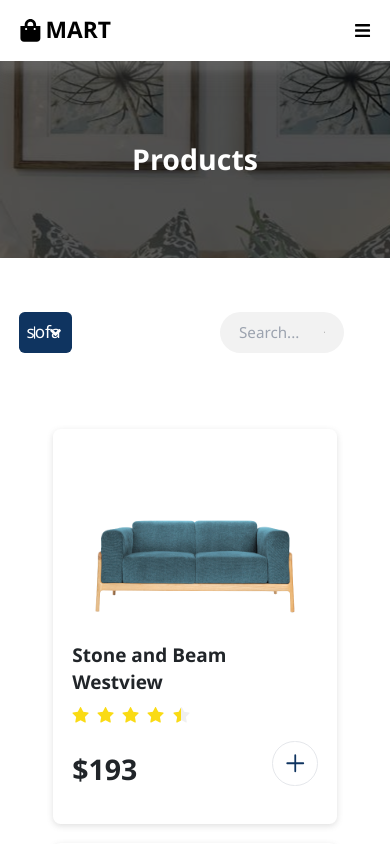
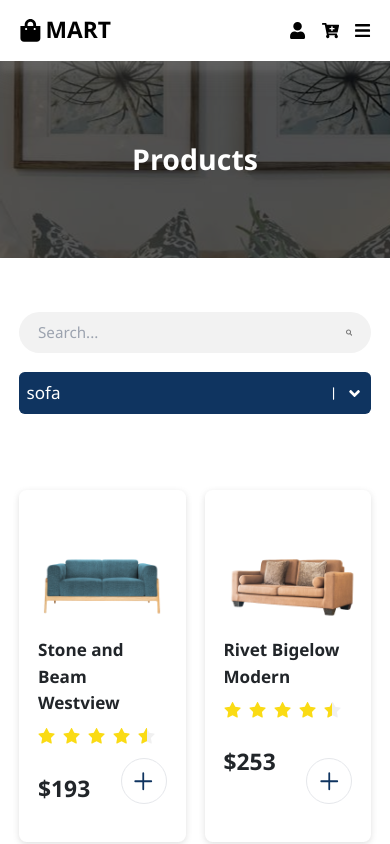
Before and after one commit to Chetan-B9/react-projects, a React (Vite) app in the folder ait-ecom-app/: page /shop/sofa in a window 390 px wide. Shown: the top 844 px of the page. Built offline with nearby package versions, Linux system fonts and the light colour scheme; the HTML template or start-up script is replaced by a standard one.

Commit message:
FIXED: Shop page issues

```diff
--- a/ait-ecom-app/src/Components/Header/Header.jsx
+++ b/ait-ecom-app/src/Components/Header/Header.jsx
@@ -1,4 +1,4 @@
-import { NavLink } from "react-router-dom";
+import { Link, NavLink } from "react-router-dom";
 import { useState } from "react";
 import {
   FaHome,
@@ -31,10 +31,14 @@ function Header() {
           <h2>MART</h2>
         </div>
 
-        <div className="drawer_container w-[70%] block md:hidden flex items-center justify-end">
-          <button className="" onClick={showDrawer}>
-            <FaBars className="text-lg" />
+        <div className="drawer_container w-[70%] md:hidden flex items-center justify-end">
+          <div className="text-lg h-full flex items-center gap-4">
+          <FaUser />
+          <Link><FaCartPlus /></Link>
+          <button onClick={showDrawer}>
+            <FaBars />
           </button>
+          </div>
 
           <Drawer
             placement={"top"}
@@ -66,16 +70,16 @@ function Header() {
                 </li>
                 <li>
                   <FaShoppingBag />
-                  <NavLink className={`menu_item text-sm`}>Shop</NavLink>
+                  <NavLink to={'/shop'} className={`menu_item text-sm`}>Shop</NavLink>
                 </li>
-                <li>
+                {/* <li>
                   <FaCartPlus />
                   <NavLink className={`menu_item text-sm`}>Cart</NavLink>
                 </li>
                 <li>
                   <FaUser />
                   <NavLink className={`menu_item text-sm`}>Profile</NavLink>
-                </li>
+                </li> */}
               </ul>
             </nav>
           </Drawer>
--- a/ait-ecom-app/src/Components/Home/ProductCard.jsx
+++ b/ait-ecom-app/src/Components/Home/ProductCard.jsx
@@ -14,7 +14,6 @@ function ProductCard({id, productName, price, imgUrl, avgRating, discount}) {
                 <div className='badge absolute top-3 left-3 bg-main text-white px-3 py-1 text-xs rounded-xl'>
                   {discount}% Off
                 </div>
-
         }
 
         <div className={`${homeStyle.like_button} absolute top-3 right-3 px-3 py-1 text-2xl w-fit h-fit text-[#757575]`}>
@@ -28,11 +27,11 @@ function ProductCard({id, productName, price, imgUrl, avgRating, discount}) {
         </div>
 
         <div className="mt-4 px-5">
-            <h3 className='text-xl font-semibold'>{productName}</h3>
+            <h3 className='text-lg md:text-xl font-semibold'>{productName}</h3>
             <Rate disabled allowHalf defaultValue={avgRating} className='text-lg mt-2'/>
         </div>
 
-        <div className='mt-6 px-5 font-semibold text-3xl'>
+        <div className='mt-6 px-5 font-semibold text-2xl md:text-3xl'>
             <h3>${price}</h3>
         </div>
 
--- a/ait-ecom-app/src/Components/Product/Product.jsx
+++ b/ait-ecom-app/src/Components/Product/Product.jsx
@@ -76,7 +76,7 @@ function Product() {
                                    </div>
                                    {
                                     active === 'desc' &&
-                                    <div className='mt-5'>
+                                    <div className='mt-5 text-justify'>
                                         <p>{product.description}</p>
                                     </div>
                                    }
@@ -106,7 +106,7 @@ function Product() {
                                       <h2 className='text-3xl font-semibold '>You might also like</h2>
                                    </div>
 
-                                   <div className="container grid grid-cols-1 md:grid-cols-2 lg:grid-cols-3 gap-5 mt-10">
+                                   <div className="container grid grid-cols-2 md:grid-cols-2 lg:grid-cols-3 gap-5 mt-10">
                                       {
                                         products.map((prd, index) => ( prd.category === product.category && prd.id !== id) &&
                                             <ProductCard key={index} id={prd.id} productName = {prd.productName} price = {prd.price} imgUrl = {prd.imgUrl} avgRating = {prd.avgRating} discount = {prd.discount ?? null}/>
--- /dev/null
+++ b/ait-ecom-app/src/Components/Shop/NotFound.jsx
@@ -0,0 +1,16 @@
+import SearchImage from "../../assets/Images/search.png"
+function NotFound() {
+  return (
+    <section className="px-14 pb-10 md:px-36 lg:px-64 flex flex-col items-center justify-center text-main-text">
+        <div>
+            <img src={SearchImage} alt="Notfound image"  width={320} height={320}/>
+        </div>
+        <div className="text-center">
+            <h2 className="text-7xl font-semibold mt-5">OOPS!</h2>
+            <h3 className="text-xl font-semibold mt-4">Product Not Found</h3>
+        </div>
+    </section>
+  )
+}
+
+export default NotFound
--- a/ait-ecom-app/src/Components/Shop/Shop.jsx
+++ b/ait-ecom-app/src/Components/Shop/Shop.jsx
@@ -5,12 +5,16 @@ import { products } from "../../assets/data/products";
 import ProductCard from '../Home/ProductCard';
 import { useEffect, useState } from "react";
 import { useNavigate, useParams } from "react-router-dom";
+import NotFound from "./NotFound";
+// import NotFound from "./NotFound";
 // import shopStyle from "../../CSS/Shoppage Style/Shop.module.css";
 
 function Shop() {
   const [category, setCategory] = useState([]);
   const [search, setSearch] = useState('')
+  const [isAvailble, setIsAvailable] = useState(true)
   const nav = useNavigate()
+
   const { filter } = useParams()
 
   useEffect(() => {
@@ -22,10 +26,42 @@ function Shop() {
       }
     });
     setCategory([...category, ...Array.from(categories)]);
+
+    nav('/shop/sofa')
   }, [products]);
 
   const handleFilter = (e) => nav(`/shop/${e.target.value}`)
-  const handleSearch = (e) => setSearch(e.target.value)
+  const handleSearch = (e) => {
+    let searchValue = e.target.value;
+    setSearch(searchValue);
+
+    products.map((product) => {
+      product.productName.toLowerCase().includes(searchValue.toLowerCase()) ? setIsAvailable(true) : setIsAvailable(false)
+    })
+
+    console.log(isAvailble);
+
+  }
+
+  const showProduct = () => {
+    return (
+      <>
+         <div className="container grid grid-cols-2 md:grid-cols-2 lg:grid-cols-3 gap-5">
+         {
+            products.map((product) => {
+                        if(search.length > 0){
+                            return product.productName.toLowerCase().includes(search.toLowerCase()) ? <ProductCard key={product.id} id={product.id} productName = {product.productName} price = {product.price} imgUrl = {product.imgUrl} avgRating = {product.avgRating} discount = {product.discount ?? null}/> : null
+                        }else{
+                            return product.category === filter && <ProductCard key={product.id} id={product.id} productName = {product.productName} price = {product.price} imgUrl = {product.imgUrl} avgRating = {product.avgRating} discount = {product.discount ?? null}/>
+                        }
+
+                    })
+         }
+      </div>
+      </>
+
+    )
+  }
 
 
   return (
@@ -40,16 +76,16 @@ function Shop() {
       {/* prodcuts section start  */}
       <section className=" pt-14">
         {/* selection part  */}
-        <div className="pb-10 flex items-center gap-32 px-5 md:px-14 lg:px-28">
+        <div className="pb-10 flex flex-col md:flex-row items-center gap-5 md:gap-32 px-5 md:px-14 lg:px-28">
           {/* options  */}
-          <div className="relative w-[15%]">
+          <div className="relative w-full md:w-[20%] lg:w-[15%] order-2 md:order-1">
             <select
-              className="bg-main text-secondary w-full p-2  text-lg appearance-none rounded-md border-0 focus:outline-none "
+              className="bg-main text-secondary w-full p-2 text-lg appearance-none rounded-md border-0 focus:outline-none "
               onChange={handleFilter}
             >
               {category.map((category, index) => {
                 return (
-                  <option key={index} value={category}>
+                  <option key={index} value={category} className="text-sm">
                     {category}
                   </option>
                 );
@@ -62,12 +98,12 @@ function Shop() {
           </div>
 
           {/* search box */}
-          <div className="w-[85%] flex-1">
+          <div className="w-full md:w-[80%] lg:w-[85%] order-1 md:order-2 md:flex-1">
              <div className="flex justify-center">
-             <div className="bg-[#f2f2f2] h-full py-2.5 px-5 rounded-3xl flex w-[70%]">
+             <div className="bg-[#f2f2f2] h-full py-2.5 px-5 rounded-3xl flex w-full md:w-[80%] lg:w-[70%]">
                 <input type="text" value={search} className="bg-[#f2f2f2] text-[#757575] w-[98%] focus:outline-none" placeholder="Search..." onChange={handleSearch}/>
                 <div className="text-[#757575] w-[2%] flex items-center cursor-pointer">
-                    <FaSearch className="text-lg"/>
+                    <FaSearch className="md:text-lg"/>
                 </div>
              </div>
              </div>
@@ -76,10 +112,19 @@ function Shop() {
         </div>
 
         {/* products part  */}
-        <div className="px-14 md:px-36 lg:px-64 p-10">
-           <div className="container grid grid-cols-1 md:grid-cols-2 lg:grid-cols-3 gap-5">
+        <div className="px-5 md:px-36 lg:px-64 py-10">
 
-                {
+
+               {/* {
+                products.map((product) => {
+                  product.productName.toLowerCase().includes(search.toLowerCase()) ? () => setIsAvailable(true) : () => setIsAvailable(false)
+                })
+               } */}
+
+               {
+                isAvailble ? showProduct(): <NotFound />
+               }
+                {/* {
                     products.map((product) => {
                         if(search.length > 0){
                             return product.productName.toLowerCase().includes(search.toLowerCase()) ? <ProductCard key={product.id} id={product.id} productName = {product.productName} price = {product.price} imgUrl = {product.imgUrl} avgRating = {product.avgRating} discount = {product.discount ?? null}/> : null
@@ -88,9 +133,9 @@ function Shop() {
                         }
 
                     })
-                }
+                } */}
            </div>
-        </div>
+        {/* </div> */}
       </section>
       {/* prodcuts section end  */}
     </main>
```
Also changed, not shown: ait-ecom-app/src/Components/Home/Home.jsx (+7 -7 lines), ait-ecom-app/src/assets/Images/search.png (added).
